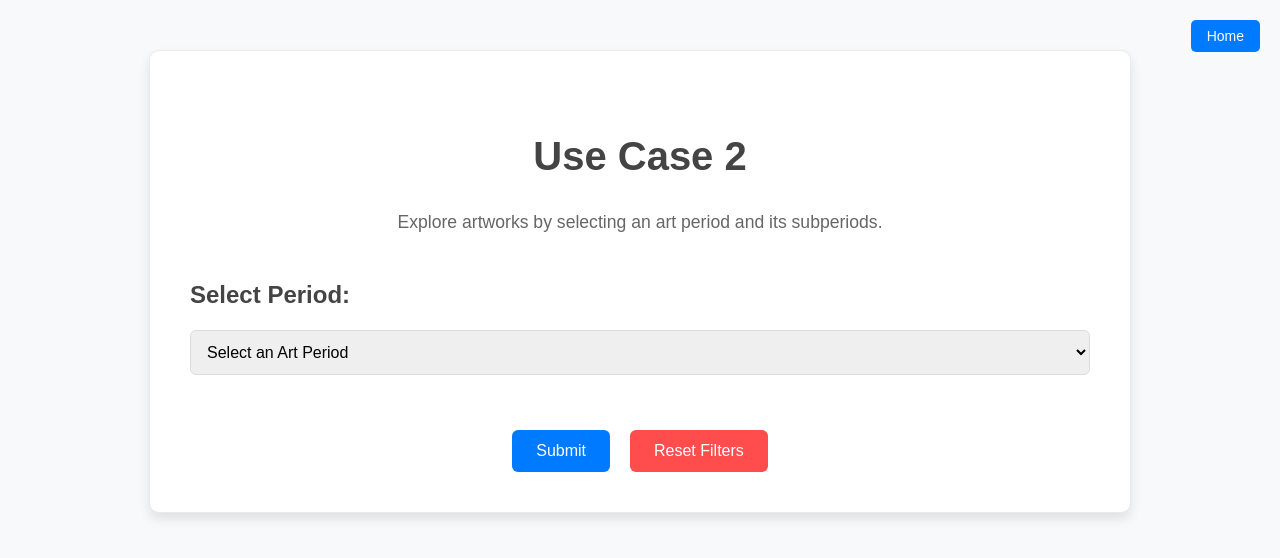
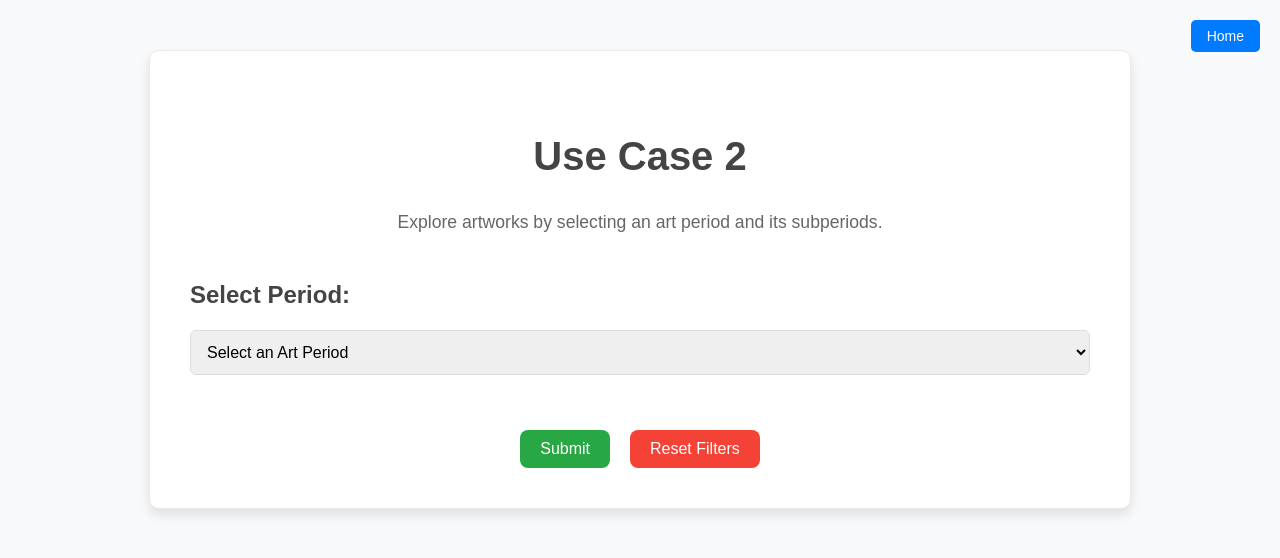
Before and after one commit to rachitkulkarni9/artTrack_Team15, a React (Create React App) app in the folder art-track/: page /use-case-2 in a window 1280 px wide. Shown: the top 558 px of the page. Built offline with nearby package versions, Linux system fonts and the light colour scheme.

Commit message:
UseCase1 and UseCase2 CSS update

```diff
--- a/art-track/package.json
+++ b/art-track/package.json
@@ -3,6 +3,7 @@
   "version": "0.1.0",
   "private": true,
   "dependencies": {
+    "react-transition-group": "^4.4.5",
     "@fortawesome/fontawesome-svg-core": "^6.7.1",
     "@fortawesome/free-solid-svg-icons": "^6.7.1",
     "@fortawesome/react-fontawesome": "^0.2.2",
--- a/art-track/src/styles/UseCase1.css
+++ b/art-track/src/styles/UseCase1.css
@@ -29,10 +29,6 @@ button {
   border: none;
   border-radius: 8px;
   cursor: pointer;
-}
-
-button:hover {
-  background-color: #0056b3;
 }
 
 h2 {
@@ -108,18 +104,42 @@ input[type="checkbox"] {
   margin-top: 20px;
 }
 
+/* Hover Effects for Buttons */
 .submit-button {
-  background-color: #007bff;
+  background-color: #28a745;
+}
+
+.submit-button:hover {
+  background-color: #218838;
+  transform: scale(1.05);
+}
+
+.submit-button:active {
+  transform: scale(0.95);
 }
 
 .reset-button {
   background-color: #f44336;
 }
 
-button:hover {
-  background-color: #0056b3;
+.reset-button:hover {
+  background-color: #d32f2f;
+  transform: scale(1.05);
 }
 
-.reset-button:hover {
-  background-color: #c32d27;
+.reset-button:active {
+  transform: scale(0.95);
 }
+
+.home-button button {
+  background-color: #007bff;
+}
+
+.home-button button:hover {
+  background-color: #0056b3;
+  transform: scale(1.05);
+}
+
+.home-button button:active {
+  transform: scale(0.95);
+}
--- a/art-track/src/styles/UseCase2.css
+++ b/art-track/src/styles/UseCase2.css
@@ -48,11 +48,16 @@ h2 {
   border: none;
   border-radius: 5px;
   cursor: pointer;
-  transition: background-color 0.3s ease;
+  transition: transform 0.2s, background-color 0.3s ease;
 }
 
 .home-button button:hover {
   background-color: #0056b3;
+  transform: scale(1.05);
+}
+
+.home-button button:active {
+  transform: scale(0.95);
 }
 
 /* Form Section */
@@ -99,33 +104,37 @@ input[type="checkbox"] {
   margin-right: 8px;
 }
 
-/* Buttons */
-button {
-  padding: 12px 24px;
-  font-size: 16px;
-  background-color: #007bff;
-  color: white;
-  border: none;
-  border-radius: 6px;
-  cursor: pointer;
-  transition: background-color 0.3s ease;
-}
-
-button:hover {
-  background-color: #0056b3;
-}
-
-.reset-button {
-  background-color: #ff4d4d;
-}
-
-.reset-button:hover {
-  background-color: #cc0000;
-}
-
+/* Form Buttons */
 .form-buttons {
   display: flex;
   justify-content: center;
   gap: 20px;
   margin-top: 30px;
 }
+
+/* Hover Effects for Buttons */
+.submit-button {
+  background-color: #28a745;
+}
+
+.submit-button:hover {
+  background-color: #218838;
+  transform: scale(1.05);
+}
+
+.submit-button:active {
+  transform: scale(0.95);
+}
+
+.reset-button {
+  background-color: #f44336;
+}
+
+.reset-button:hover {
+  background-color: #d32f2f;
+  transform: scale(1.05);
+}
+
+.reset-button:active {
+  transform: scale(0.95);
+}
```
